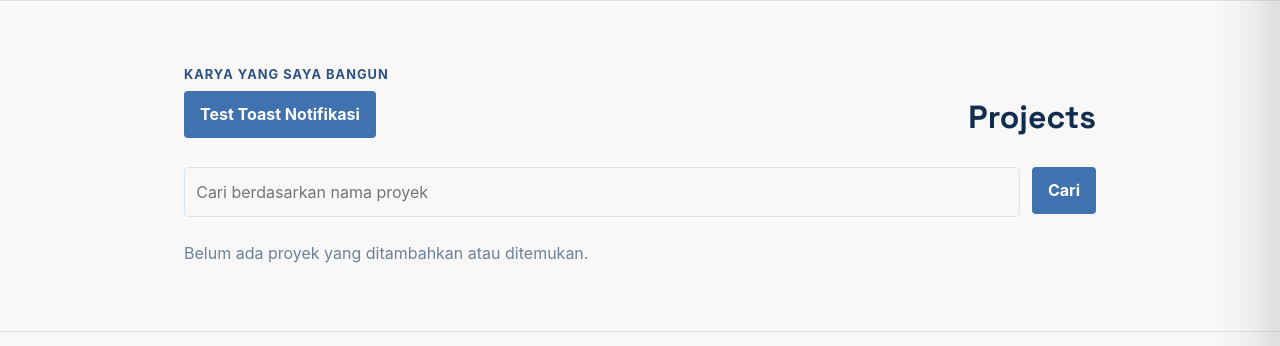
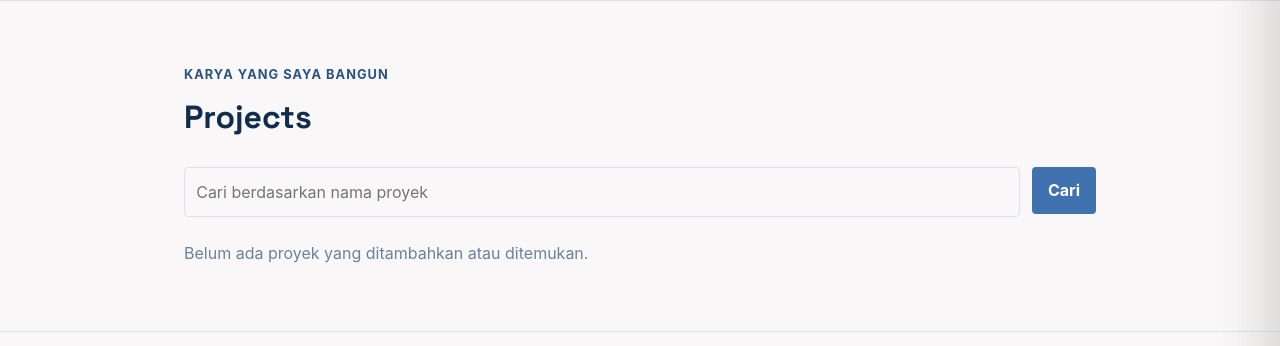
Before and after one commit to parsyarifqi/myportofolio, a Django app: page /projects/ in a window 1280 px wide. Shown: the part 74-420 px from the top of the page. Run offline with Django 5.2, Linux system fonts and the light colour scheme; data that the repository does not hold is empty; some libraries are stand-ins or nearby versions.

Commit message:
fix: menghapus tombol tes notifikasi toast.

```diff
--- a/templates/project.html
+++ b/templates/project.html
@@ -8,9 +8,6 @@
             <div class="container">
                 <p class="section-kicker">Karya yang saya bangun</p>
                 <div class="project-header">
-                    <button class="button button-secondary" onclick="showToast('Notifikasi Sistem', 'Project berhasil dimuat dengan baik!', 'success')">
-                        Test Toast Notifikasi
-                    </button>
                     <h1>Projects</h1>
                     {% if user.is_superuser %}
                         <button type="button" class="button project-add-button" popovertarget="add-project-modal">
```
